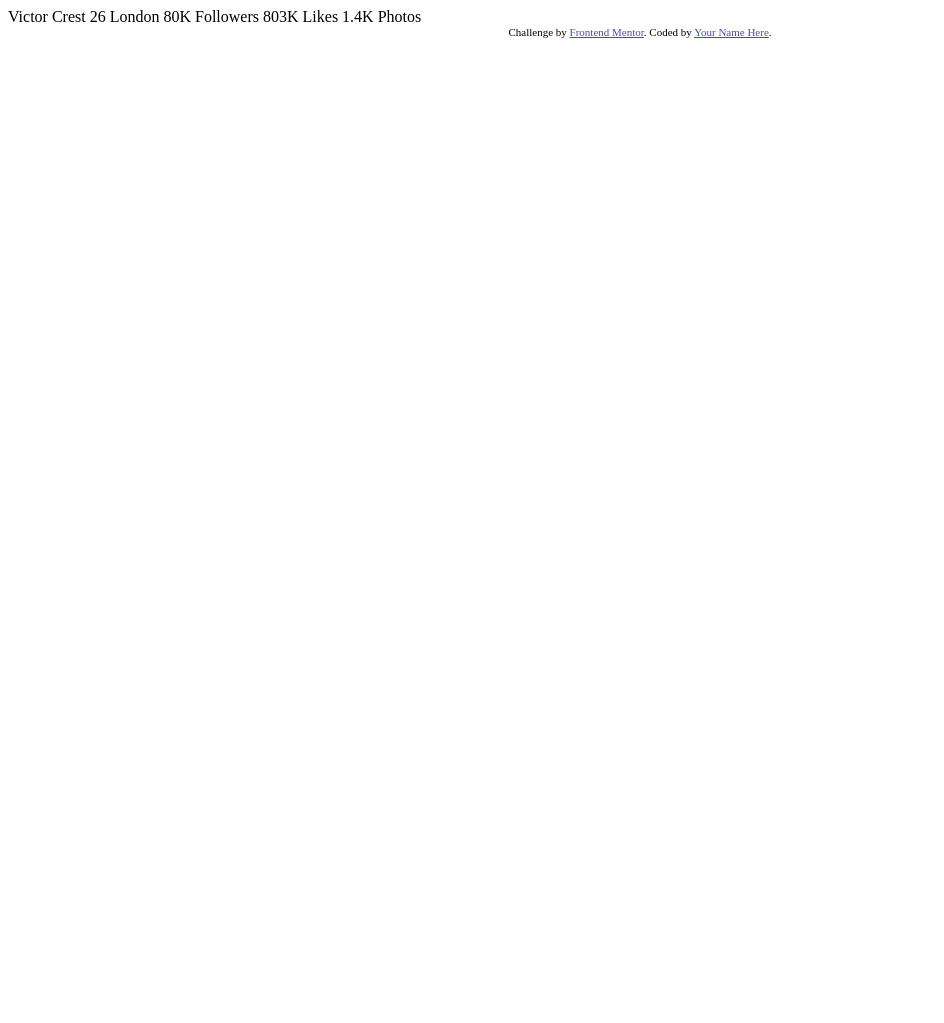
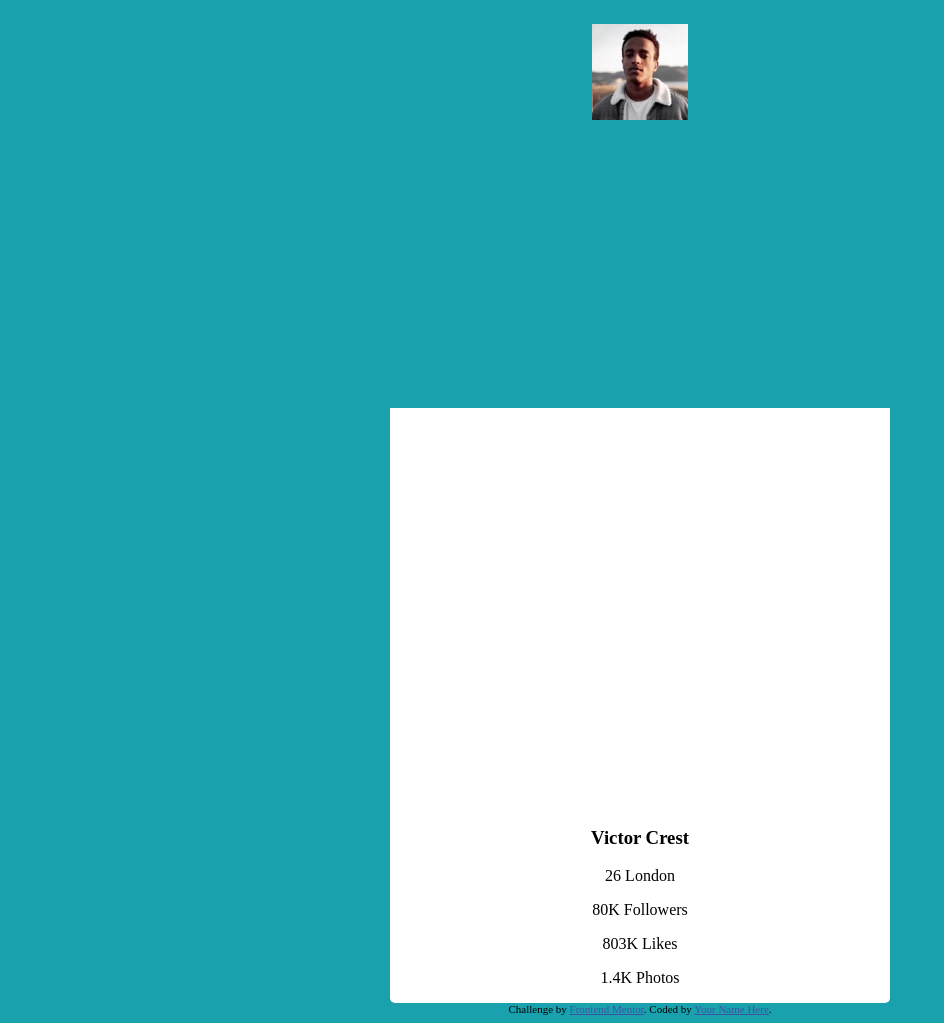
Before and after one commit to Frontend-Mentor-Master/profile-card-component, a plain HTML site: page index.html in a window 1280 px wide. Shown: the whole page, without its empty margins (0-944 px from the left). Before the commit the page ends 800 px from the top, so only its background shows below. Drawn offline with Linux system fonts and the light colour scheme.

Commit message:
card format

```diff
--- /dev/null
+++ b/css/styles.css
@@ -0,0 +1,33 @@
+:root {
+  --dark-cyan: hsl(185, 75%, 39%);
+  --dark-desaturated-blue: hsl(229, 23%, 23%);
+  --grayishblue: hsl(227, 10%, 46%);
+}
+
+body{
+
+  background-color: var(--dark-cyan);
+}
+.wrapper{
+  display: flex;
+  justify-content: center;
+}
+
+.card{
+  border-radius: 5px;
+  background-color: #fff;
+  width: 500px;
+  text-align: center;
+}
+
+.card__head{
+  height: 100vh;
+  background-image: linear-gradient(to bottom, var(--dark-cyan) 50%, white 50%);
+  text-align: center;
+}
+
+.head__photo{
+  max-width: 100px;
+  border-radius: 100%;
+  display: inline-block;
+}
--- a/index.html
+++ b/index.html
@@ -1,35 +1,72 @@
 <!DOCTYPE html>
 <html lang="en">
+
 <head>
   <meta charset="UTF-8">
-  <meta name="viewport" content="width=device-width, initial-scale=1.0"> <!-- displays site properly based on user's device -->
+  <meta name="viewport" content="width=device-width, initial-scale=1.0">
+  <!-- displays site properly based on user's device -->
 
   <link rel="icon" type="image/png" sizes="32x32" href="./images/favicon-32x32.png">
+  <link rel="stylesheet" href="css/styles.css">
 
   <title>Frontend Mentor | Profile card component</title>
 
   <!-- Feel free to remove these styles or customise in your own stylesheet 👍 -->
   <style>
-    .attribution { font-size: 11px; text-align: center; }
-    .attribution a { color: hsl(228, 45%, 44%); }
+    .attribution {
+      font-size: 11px;
+      text-align: center;
+    }
+
+    .attribution a {
+      color: hsl(228, 45%, 44%);
+    }
   </style>
 </head>
+
 <body>
-  Victor Crest
-  26
+  <div class="wrapper">
+    <article class="card">
+      <div class="card__head">
+        <figure class="head__photo">
+          <img src="/images/image-victor.jpg" alt="Photo Victor">
+        </figure>
+      </div>
+      <div class="card__body">
+        <div class="data">
+          <h3 class="name__data">Victor Crest</h3>
+          <span class="age__data">26</span>
+          <span class="country__data">
             London
-
+          </span>
+        </div>
+      </div>
+      <div class="card__footer">
+        <p class="footer__followers">
+          <span>
             80K
+          </span>
           Followers
-
+        </p>
+        <p class="footer__likes">
+          <span>
             803K
+          </span>
           Likes
-
+        </p>
+        <p class="footer__photos">
+          <span>
             1.4K
+          </span>
           Photos
+        </p>
+      </div>
+    </article>
+  </div>
   <div class="attribution">
     Challenge by <a href="https://www.frontendmentor.io?ref=challenge" target="_blank">Frontend Mentor</a>.
     Coded by <a href="#">Your Name Here</a>.
   </div>
 </body>
+
 </html>
```
Lines whose indentation alone changed are shown as unchanged.
